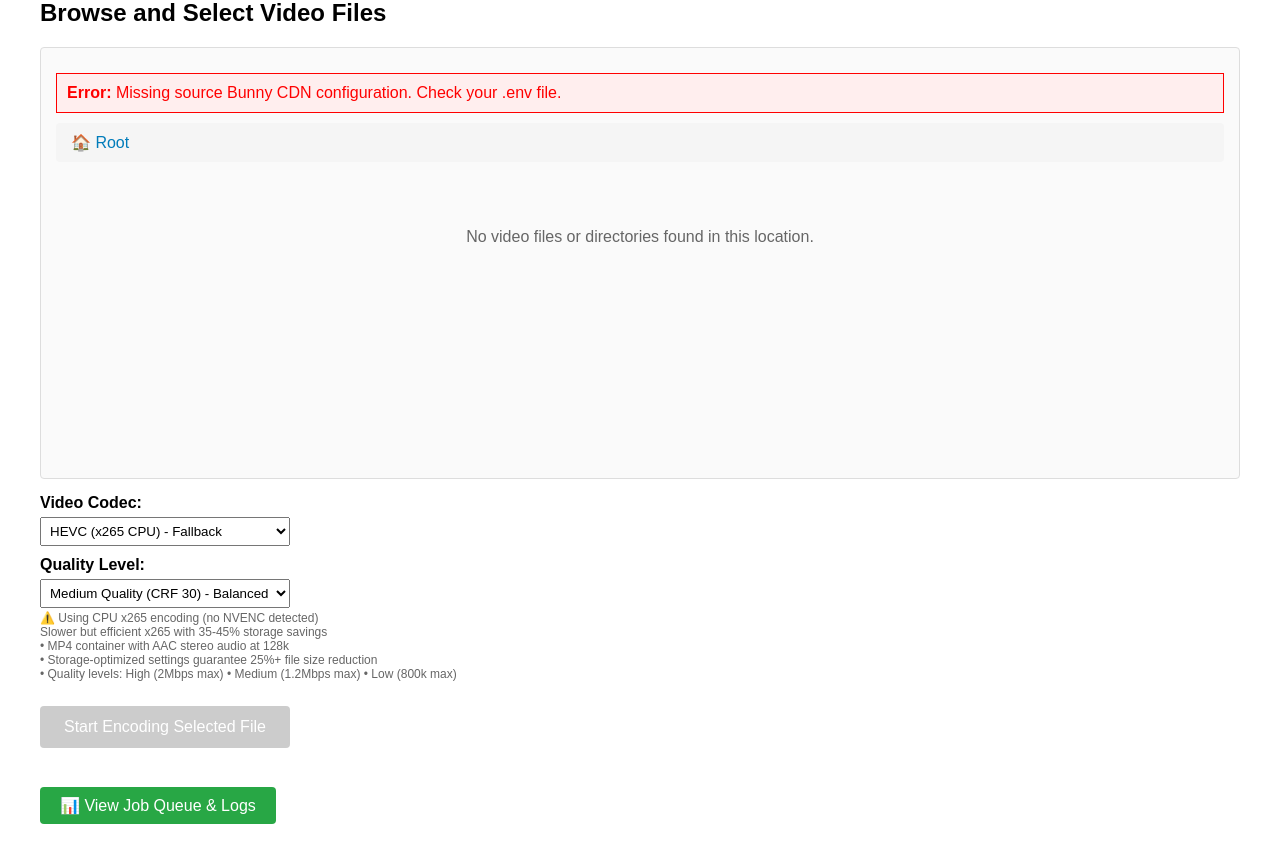
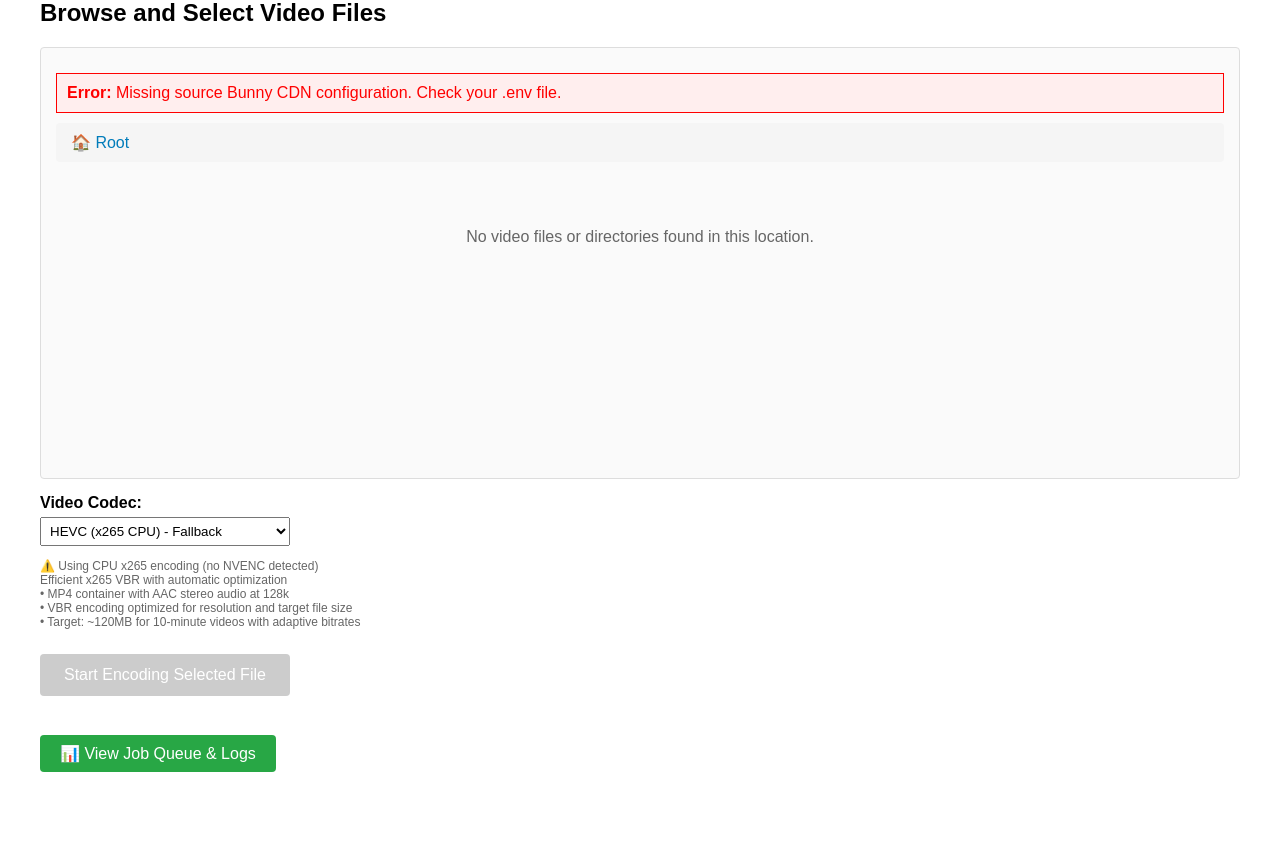
Before and after one commit to vimu-nk/video-encoder, a FastAPI app: page / in a window 1280 px wide. Shown: the part 196-1051 px from the top of the page. After the commit the page ends 968 px from the top, so only its background shows below. Run offline with FastAPI, Linux system fonts and the light colour scheme; parts of the project's set-up code (start-up, migrations or seed data) failed here and were passed over; some libraries are stand-ins or nearby versions.

Commit message:
Updated all

```diff
--- a/app/main.py
+++ b/app/main.py
@@ -149,8 +149,7 @@
 @app.post("/encode")
 async def start_encoding(background_tasks: BackgroundTasks,
                         file_path: str = Form(...),
-                        codec: str = Form("x265"),
-                        quality: str = Form("medium")):
+                        codec: str = Form("hevc_nvenc")):
     try:
         # Check if another job is already running
         if current_job["status"] not in ["idle", "completed", "failed"]:
@@ -165,19 +164,18 @@
         # Initialize job status
         current_job["filename"] = filename
         current_job["status"] = "queued"
-        current_job["log"] = f"Job queued for {filename} with codec {codec} at {quality} quality\n"
+        current_job["log"] = f"Job queued for {filename} with codec {codec} (VBR optimized)\n"
         current_job["progress"] = 0
         current_job["error"] = None
 
         # Start encoding in background
-        background_tasks.add_task(process_encoding_job, file_path, codec, quality, filename)
+        background_tasks.add_task(process_encoding_job, file_path, codec, filename)
 
         return JSONResponse({
             "success": True,
             "message": f"Encoding job started for {filename}",
             "filename": filename,
             "codec": codec,
-            "quality": quality,
             "redirect_url": "/logs"
         })
 
@@ -187,12 +185,12 @@
             "error": str(e)
         }, status_code=500)
 
-def process_encoding_job(file_path: str, codec: str, quality: str, filename: str):
-    """Process a single encoding job"""
+def process_encoding_job(file_path: str, codec: str, filename: str):
+    """Process a single encoding job with VBR optimization"""
     try:
         input_path = f"./input/{filename}"
-        # Force MKV extension for output
-        output_filename = f"{filename.rsplit('.', 1)[0]}.mkv"
+        # Force MP4 extension for output
+        output_filename = f"{filename.rsplit('.', 1)[0]}.mp4"
         output_path = f"./output/{output_filename}"
 
         # Create directories if they don't exist
@@ -204,8 +202,8 @@
         download_file(file_path, input_path)
         update_job_status("downloading", "✅ Download completed successfully", progress=20)
 
-        # Step 2: Encoding
-        update_job_status("encoding", f"🚀 Starting hardware encoding with codec: {codec} at {quality} quality")
+        # Step 2: Encoding with VBR optimization
+        update_job_status("encoding", f"🚀 Starting VBR encoding with codec: {codec} (optimized for 120MB/10min)")
 
         def progress_callback(progress_data):
             # Map encoding progress to overall progress (20% to 80%)
@@ -213,8 +211,8 @@
                 overall_progress = 20 + int((progress_data['percentage'] / 100) * 60)
                 update_job_status("encoding", f"⚡ Encoding progress: {progress_data['percentage']}%", progress=overall_progress)
 
-        # Use the encoding function with specified codec and quality
-        success, message = run_encoding(input_path, output_path, codec, quality, progress_callback)
+        # Use the encoding function with VBR settings
+        success, message = run_encoding(input_path, output_path, codec, progress_callback)
 
         if not success:
             raise Exception(f"Encoding failed: {message}")
--- a/app/templates/dashboard.html
+++ b/app/templates/dashboard.html
@@ -141,22 +141,9 @@
 					id="codec"
 					style="padding: 5px; width: 250px; margin-bottom: 10px"
 				>
-					{% if has_nvenc %} {% if nvenc_caps.av1 %}
-					<option value="av1_nvenc" selected>
-						AV1 (NVENC) - Best Compression
-					</option>
-					{% endif %} {% if nvenc_caps.hevc %}
-					<option
-						value="hevc_nvenc"
-						{%
-						if
-						not
-						nvenc_caps.av1
-						%}selected{%
-						endif
-						%}
-					>
-						HEVC (NVENC) - Good Compression
+					{% if has_nvenc %} {% if nvenc_caps.hevc %}
+					<option value="hevc_nvenc" selected>
+						HEVC (NVENC) - Best Quality
 					</option>
 					{% endif %} {% if nvenc_caps.h264 %}
 					<option
@@ -164,15 +151,12 @@
 						{%
 						if
 						not
-						nvenc_caps.av1
-						and
-						not
 						nvenc_caps.hevc
 						%}selected{%
 						endif
 						%}
 					>
-						H.264 (NVENC) - Fast Encoding
+						H.264 (NVENC) - Universal
 					</option>
 					{% endif %} {% endif %}
 					<option
@@ -189,55 +173,25 @@
 					</option>
 				</select>
 
-				<label
-					for="quality"
-					style="
-						display: block;
-						margin-bottom: 5px;
-						font-weight: bold;
-					"
-					>Quality Level:</label
-				>
-				<select
-					name="quality"
-					id="quality"
-					style="padding: 5px; width: 250px"
-				>
-					<option value="high">
-						High Quality (CRF 26) - Storage Optimized
-					</option>
-					<option value="medium" selected>
-						Medium Quality (CRF 30) - Balanced
-					</option>
-					<option value="low">
-						Low Quality (CRF 34) - Maximum Compression
-					</option>
-				</select>
 				<div style="font-size: 12px; color: #666; margin-top: 3px">
-					{% if has_nvenc %} {% if nvenc_caps.av1 %} 🚀 Using NVENC
-					AV1 hardware acceleration {% if gpu_info.available and
+					{% if has_nvenc %} {% if nvenc_caps.hevc %} 🚀 Using NVENC
+					HEVC hardware acceleration {% if gpu_info.available and
 					gpu_info.gpus %} ({{ gpu_info.gpus[0].name }}) {% endif %}
 					<br />
-					Premium AV1 encoding with 40-50% storage savings {% elif
-					nvenc_caps.hevc %} 🚀 Using NVENC HEVC hardware acceleration
-					{% if gpu_info.available and gpu_info.gpus %} ({{
-					gpu_info.gpus[0].name }}) {% endif %}
-					<br />
-					Efficient HEVC encoding with 35-45% storage savings {% else
-					%} 🚀 Using NVENC H.264 hardware acceleration {% if
+					Efficient HEVC VBR encoding with automatic optimization {%
+					else %} 🚀 Using NVENC H.264 hardware acceleration {% if
 					gpu_info.available and gpu_info.gpus %} ({{
 					gpu_info.gpus[0].name }}) {% endif %}
 					<br />
-					Fast H.264 encoding with 30-40% storage savings {% endif %}
-					{% else %} ⚠️ Using CPU x265 encoding (no NVENC detected)<br />
-					Slower but efficient x265 with 35-45% storage savings {%
-					endif %}
+					Fast H.264 VBR encoding with automatic optimization {% endif
+					%} {% else %} ⚠️ Using CPU x265 encoding (no NVENC
+					detected)<br />
+					Efficient x265 VBR with automatic optimization {% endif %}
 					<br />
 					• MP4 container with AAC stereo audio at 128k<br />
-					• Storage-optimized settings guarantee 25%+ file size
-					reduction<br />
-					• Quality levels: High (2Mbps max) • Medium (1.2Mbps max) •
-					Low (800k max)
+					• VBR encoding optimized for resolution and target file
+					size<br />
+					• Target: ~120MB for 10-minute videos with adaptive bitrates
 				</div>
 			</div>
 
```
Also changed, not shown: app/ffmpeg_worker.py (+100 -38 lines).
